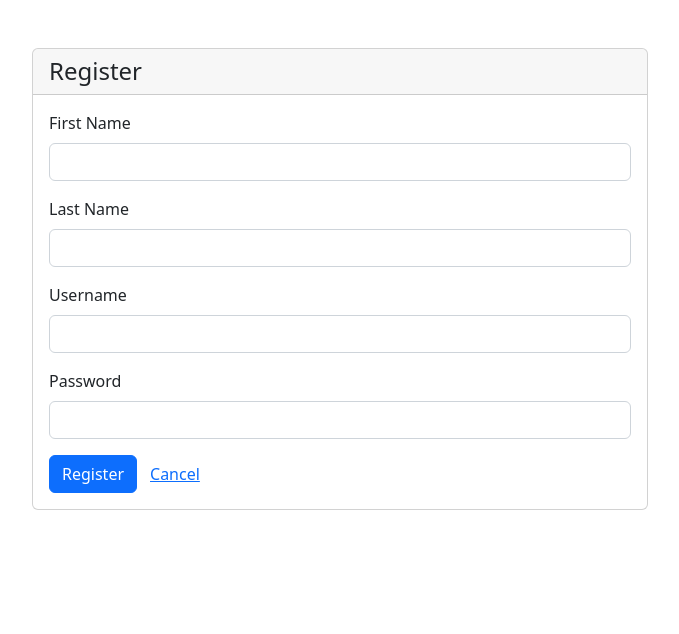
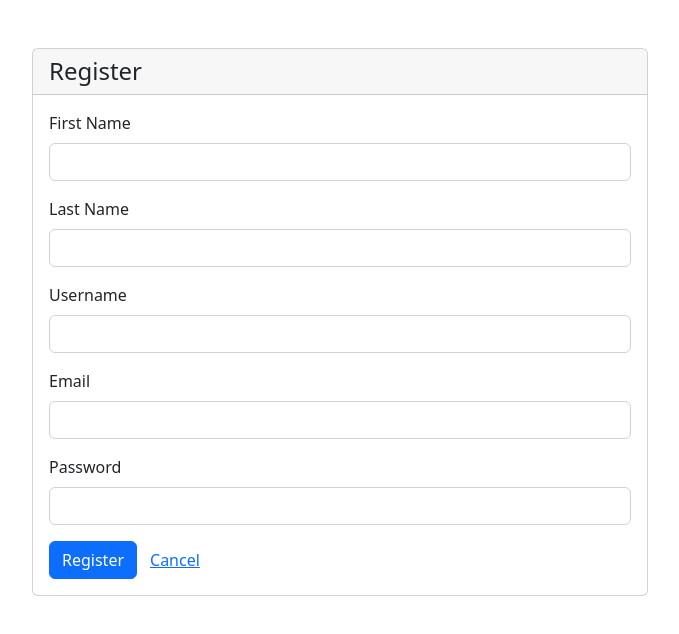
Before and after one commit to Tobiesp/Blue-Beelte, an Angular app: page /account/register in a window 1280 px wide. Shown: the top 634 px of the page, without its empty margins (300-979 px from the left). Built offline with nearby package versions, Linux system fonts and the light colour scheme.

Commit message:
Added email field for new sign-ups also added services for role model

```diff
--- a/src/main/app/app/_services/account.service.ts
+++ b/src/main/app/app/_services/account.service.ts
@@ -54,10 +54,6 @@ export class AccountService {
         return this.http.get<User>(`${environment.apiUrl}/api/users/${id}`);
     }
 
-    getRoleById(id: string) {
-        return this.http.get<Role>(`${environment.apiUrl}/api/role/${id}`);
-    }
-
     updateUser(id: string, params: any) {
         return this.http.put(`${environment.apiUrl}/api/users/${id}`, params)
             .pipe(map(x => {
@@ -84,4 +80,12 @@ export class AccountService {
                 return x;
             }));
     }
+
+    getAllRoles() {
+        return this.http.get<Role[]>(`${environment.apiUrl}/api/role/`);
+    }
+
+    getRoleById(id: string) {
+        return this.http.get<Role>(`${environment.apiUrl}/api/role/${id}`);
+    }
 }
--- a/src/main/app/app/account/register.component.html
+++ b/src/main/app/app/account/register.component.html
@@ -24,6 +24,13 @@
                 </div>
             </div>
             <div class="mb-3">
+                <label class="form-label">Email</label>
+                <input type="text" formControlName="email" class="form-control" [ngClass]="{ 'is-invalid': submitted && f.email.errors }" />
+                <div *ngIf="submitted && f.email.errors" class="invalid-feedback">
+                    <div *ngIf="f.email.errors.required">Email is required</div>
+                </div>
+            </div>
+            <div class="mb-3">
                 <label class="form-label">Password</label>
                 <input type="password" formControlName="password" class="form-control" [ngClass]="{ 'is-invalid': submitted && f.password.errors }" />
                 <div *ngIf="submitted && f.password.errors" class="invalid-feedback">
--- a/src/main/app/app/account/register.component.ts
+++ b/src/main/app/app/account/register.component.ts
@@ -24,6 +24,7 @@ export class RegisterComponent implements OnInit {
             firstName: ['', Validators.required],
             lastName: ['', Validators.required],
             username: ['', Validators.required],
+            email: ['', Validators.required],
             password: ['', [Validators.required, Validators.minLength(6)]]
         });
     }
```
